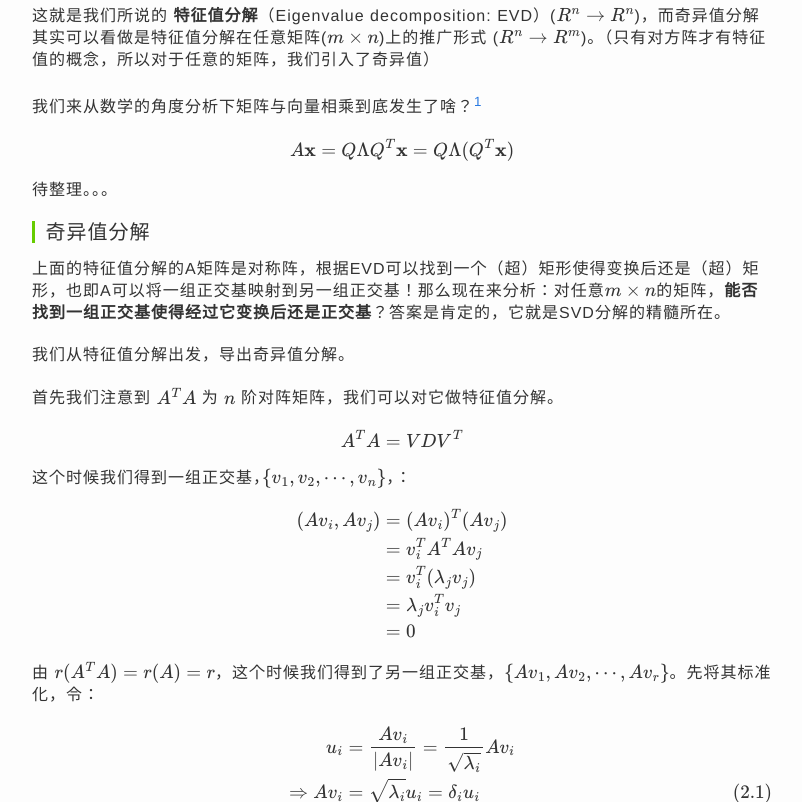
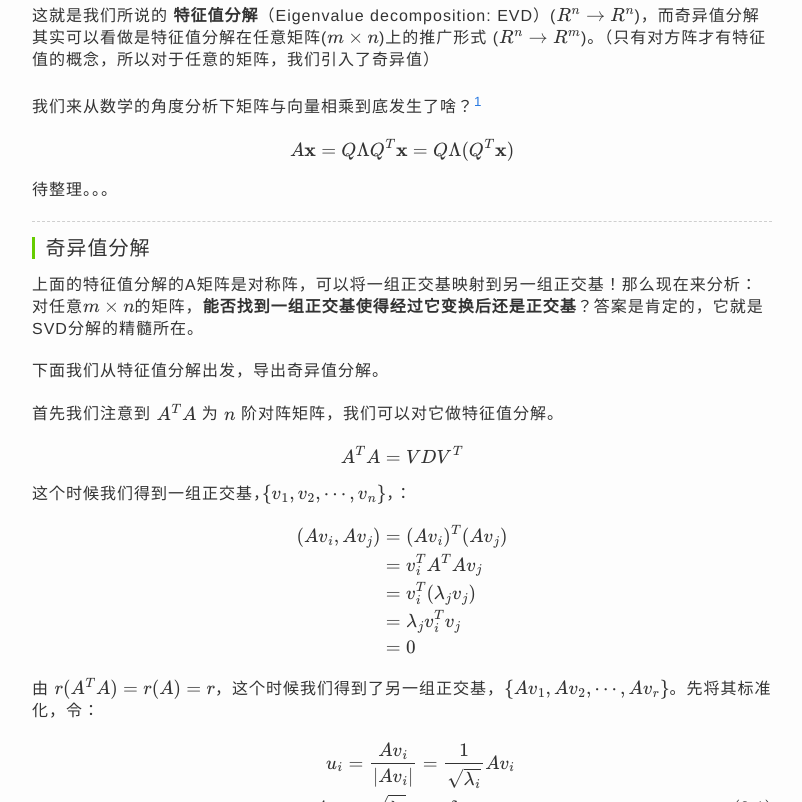
Before and after one commit to charleshm/charleshm.github.io, a Jekyll site: the page built from _posts/2016-03-10-Singularly-Valuable-Decomposition.md, in a window 1280 px wide and 1400 px high, scrolled down 894 px. Shown: the top 802 px of the window, without its empty margins (238-1040 px from the left). Built offline with Jekyll 4.4.1, drawn with Linux system fonts in a browser that asks for light colours; some web fonts are replaced; formulas are drawn with MathJax 3; comment, search, counter and statistics services are not loaded; some of the changed text lies outside the part shown; grey boxes are pictures that could not be loaded.

```diff
--- a/_posts/2016-03-10-Singularly-Valuable-Decomposition.md
+++ b/_posts/2016-03-10-Singularly-Valuable-Decomposition.md
@@ -31,10 +31,12 @@
 
 待整理。。。
 
+----------
+
 #### 奇异值分解
-上面的特征值分解的A矩阵是对称阵，根据EVD可以找到一个（超）矩形使得变换后还是（超）矩形，也即A可以将一组正交基映射到另一组正交基！那么现在来分析：对任意$m \times n$的矩阵，**能否找到一组正交基使得经过它变换后还是正交基**？答案是肯定的，它就是SVD分解的精髓所在。
+上面的特征值分解的A矩阵是对称阵，可以将一组正交基映射到另一组正交基！那么现在来分析：对任意$m \times n$的矩阵，**能否找到一组正交基使得经过它变换后还是正交基**？答案是肯定的，它就是SVD分解的精髓所在。
 
-我们从特征值分解出发，导出奇异值分解。
+下面我们从特征值分解出发，导出奇异值分解。
 
 首先我们注意到 $A^TA$ 为 $n$ 阶对阵矩阵，我们可以对它做特征值分解。
 
@@ -82,6 +84,9 @@
 
 > This shows how to decompose the matrix A into the product of three matrices: V describes an orthonormal basis in the domain, and U describes an orthonormal basis in the co-domain, and Σ describes how much the vectors in V are stretched to give the vectors in U.
 
+上面说了一大段，描述的都是几何意义，那么在实际中SVD分解意味呢什么呢？我们将通过一个例子进行说明 .
+
+----------
 
 #### 举个栗子[^4]
 我们现在有一批高尔夫球手对九个不同hole的所需挥杆次数数据，我们希望基于这些数据建立模型，来预测选手对于某个给定hole的挥杆次数。（这个例子来自于： **[Singular Value Decomposition (SVD) Tutorial][3]**，强烈建议大家都去看看）
```
